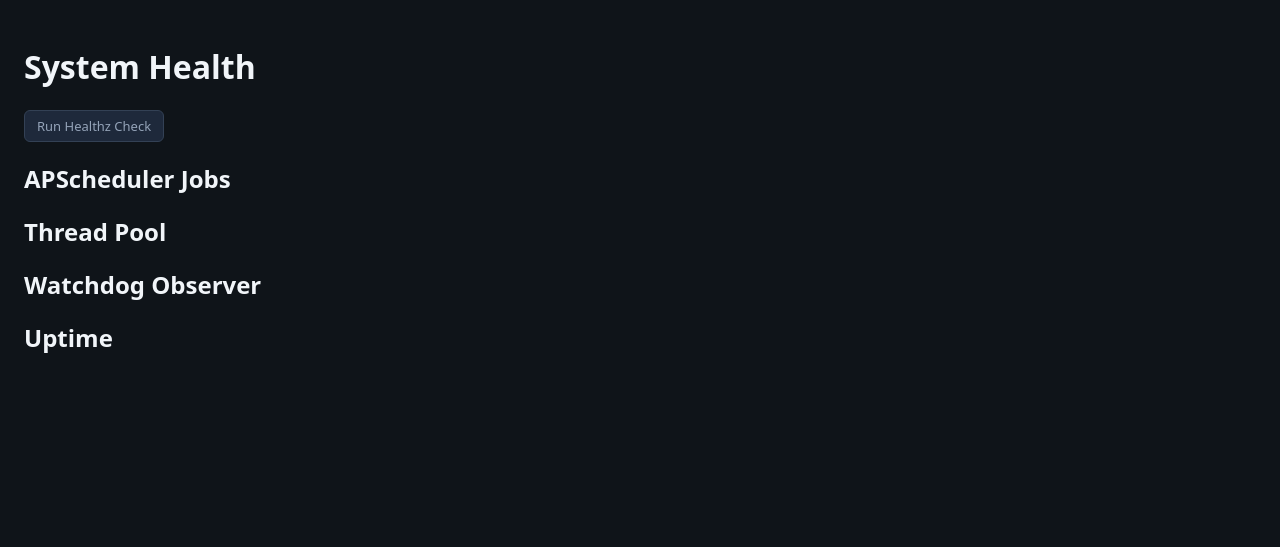
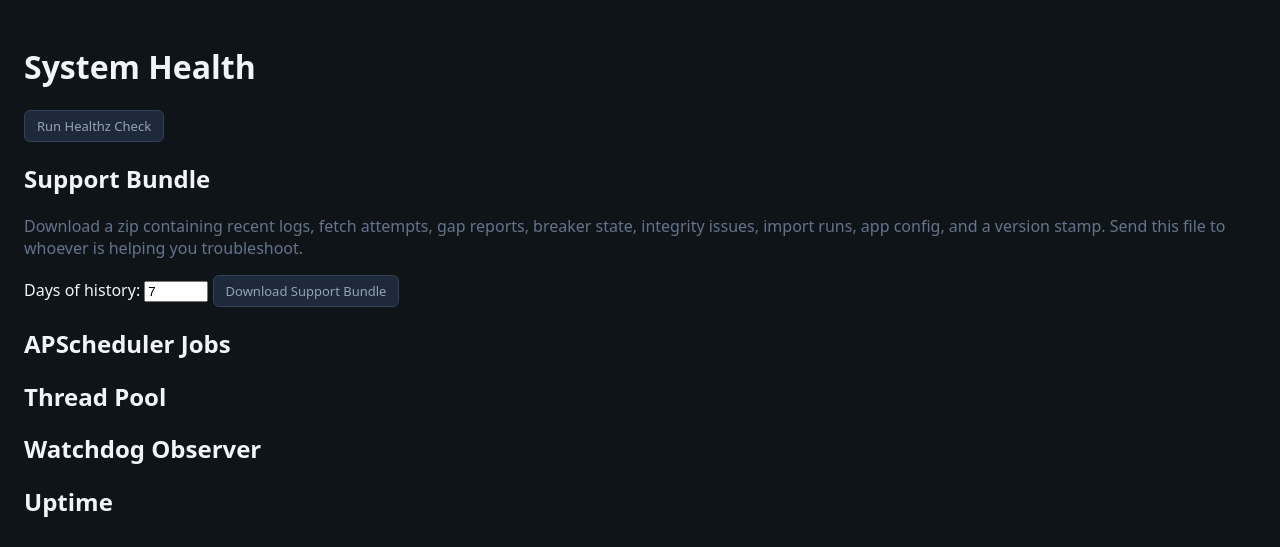
Before and after one commit to qsor27/NinjaFuturesLogger, a Python web app: template templates/system_health.html in a window 1280 px wide. Shown: the part 47-594 px from the top of the page. Run offline with Jinja, Linux system fonts and the light colour scheme; the template is opened without the code that fills it, so the values that code supplies are empty.

Commit message:
feat(support-bundle): download button on /system/health

```diff
--- a/static/js/system_health.js
+++ b/static/js/system_health.js
@@ -5,6 +5,7 @@ initSystemHealth();
 async function initSystemHealth() {
   await renderHealthz();
   await renderHealth();
+  initSupportBundle();
   setupAutoRefresh();
 }
 
@@ -149,3 +150,26 @@ function escHtml(s) {
     .replace(/</g, "&lt;")
     .replace(/>/g, "&gt;");
 }
+
+function initSupportBundle() {
+  const btn = document.getElementById("support-bundle-btn");
+  const daysInput = document.getElementById("support-bundle-days");
+  const status = document.getElementById("support-bundle-status");
+  if (!btn || !daysInput || !status) return;
+
+  btn.addEventListener("click", () => {
+    const raw = daysInput.value.trim();
+    const days = Number.parseInt(raw, 10);
+    if (!Number.isFinite(days) || days < 1 || days > 180) {
+      status.style.color = "#f43f5e";
+      status.textContent = "Days must be between 1 and 180.";
+      return;
+    }
+    status.style.color = "";
+    status.textContent = "Preparing…";
+    window.location.href = `/api/support/bundle?days=${days}`;
+    setTimeout(() => {
+      status.textContent = "Download should have started. Check your Downloads folder.";
+    }, 1500);
+  });
+}
--- a/templates/system_health.html
+++ b/templates/system_health.html
@@ -3,6 +3,18 @@
 {% block content %}
 <h1>System Health</h1>
 <div id="healthz-section"></div>
+<section id="support-bundle-section">
+  <h2>Support Bundle</h2>
+  <p class="muted">
+    Download a zip containing recent logs, fetch attempts, gap reports, breaker state,
+    integrity issues, import runs, app config, and a version stamp. Send this file
+    to whoever is helping you troubleshoot.
+  </p>
+  <label for="support-bundle-days">Days of history:</label>
+  <input type="number" id="support-bundle-days" min="1" max="180" value="7" />
+  <button id="support-bundle-btn" type="button">Download Support Bundle</button>
+  <span id="support-bundle-status" style="margin-left: 12px"></span>
+</section>
 <h2>APScheduler Jobs</h2>
 <div id="jobs-table"></div>
 <h2>Thread Pool</h2>
```
